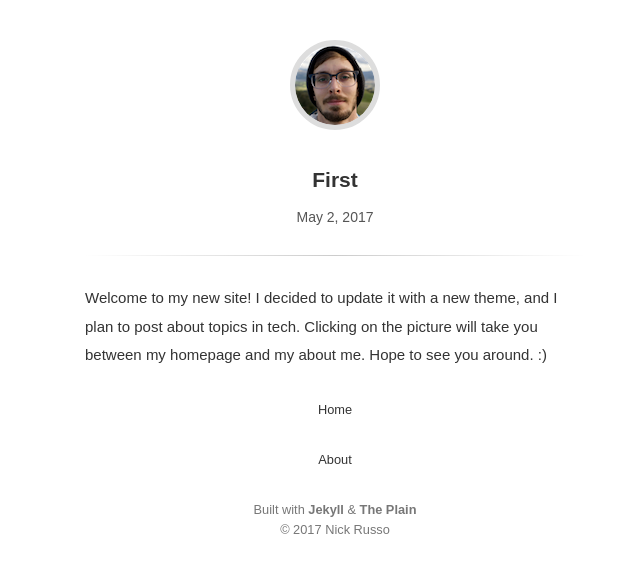
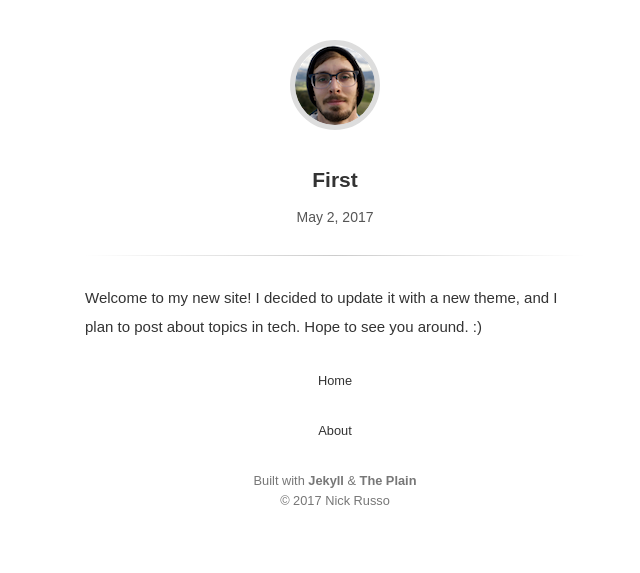
Before and after one commit to nijaru/nijaru.github.io, a Jekyll site: the page built from _posts/2017-05-02-first.md, in a window 1280 px wide. Shown: the top 573 px of the page, without its empty margins (305-945 px from the left). Built offline with Jekyll 4.4.1, drawn with Linux system fonts in a browser that asks for light colours.

Commit message:
Update post
Signed-off-by: Nick Russo <nicholasjamesrusso@gmail.com>

```diff
--- a/_posts/2017-05-02-first.md
+++ b/_posts/2017-05-02-first.md
@@ -3,4 +3,4 @@ title: First
 updated: 2017-05-02 12:45
 ---
 
-Welcome to my new site! I decided to update it with a new theme, and I plan to post about topics in tech. Clicking on the picture will take you between my homepage and my about me. Hope to see you around. :)
+Welcome to my new site! I decided to update it with a new theme, and I plan to post about topics in tech. Hope to see you around. :)
```
